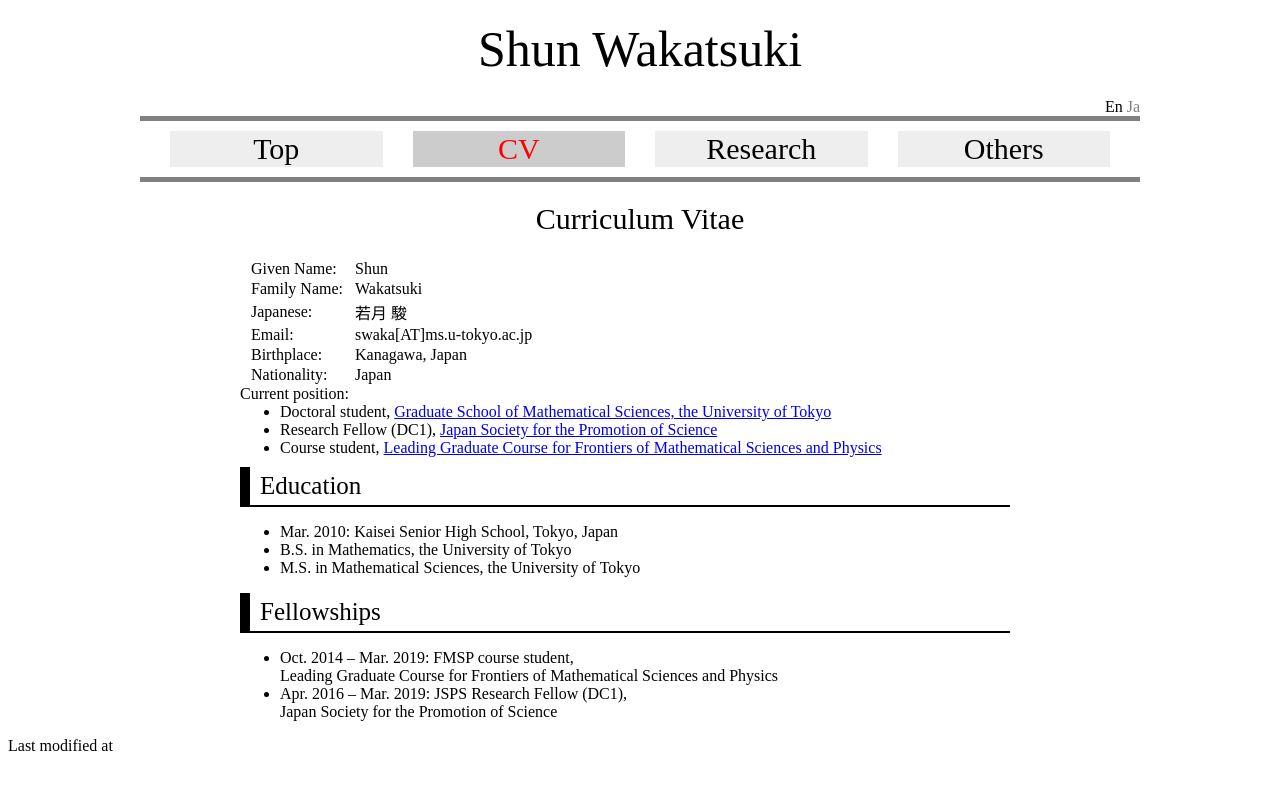
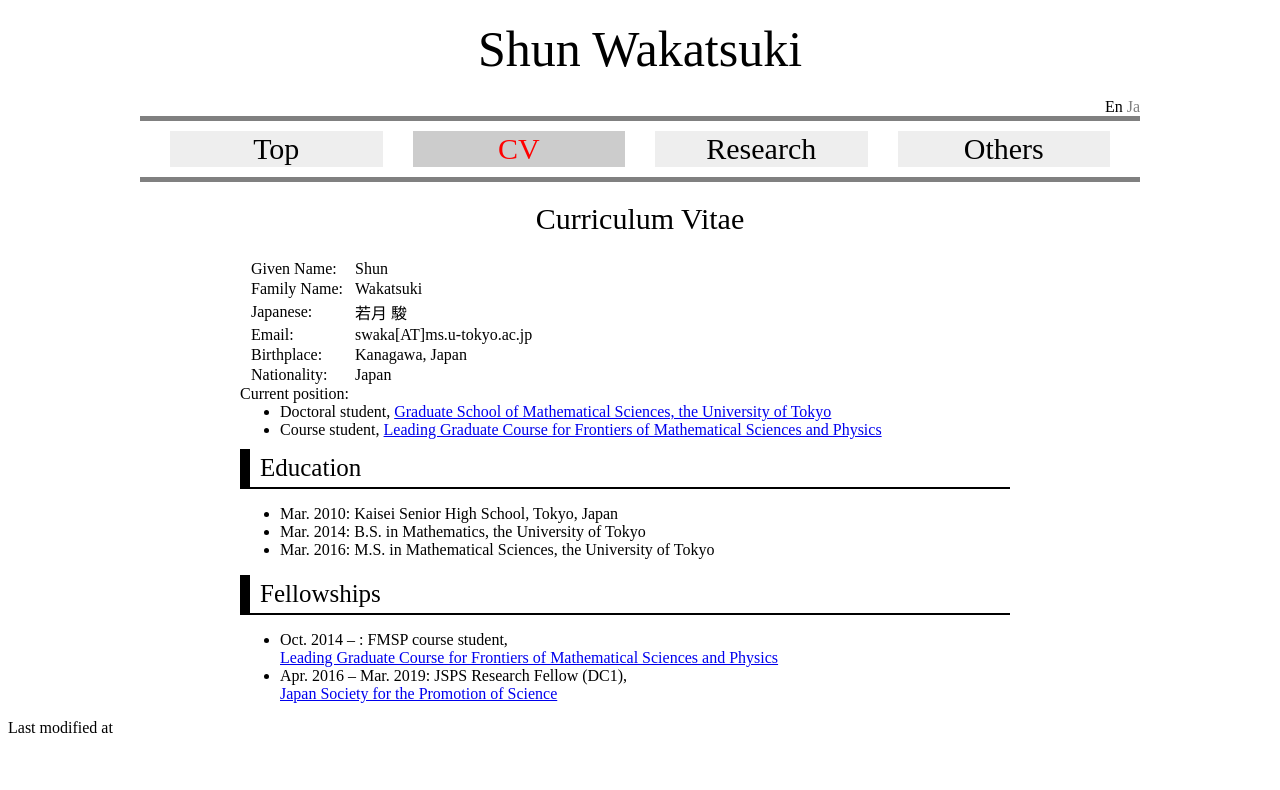
Before and after one commit to shwaka/homepage, a Jekyll site: the page built from jekyll/cv-en.md, in a window 1280 px wide. Shown: the top 790 px of the page. Built offline with Jekyll 4.4.1, drawn with Linux system fonts in a browser that asks for light colours.

Commit message:
update cv

```diff
--- a/jekyll/cv-en.md
+++ b/jekyll/cv-en.md
@@ -18,19 +18,17 @@ ref: cv
 ### Current position:
 - Doctoral student,
   [Graduate School of Mathematical Sciences, the University of Tokyo](http://www.ms.u-tokyo.ac.jp/index.html){:target="_blank"}
-- Research Fellow (DC1),
-  [Japan Society for the Promotion of Science](https://www.jsps.go.jp/english/index.html){:target="_blank"}
 - Course student,
   [Leading Graduate Course for Frontiers of Mathematical Sciences and Physics](http://fmsp.ms.u-tokyo.ac.jp/index_e.html){:target="_blank"}
 {:#current-position}
 
 ## Education
 - Mar. 2010: Kaisei Senior High School, Tokyo, Japan
--  B.S. in Mathematics, the University of Tokyo
--  M.S. in Mathematical Sciences, the University of Tokyo
+- Mar. 2014: B.S. in Mathematics, the University of Tokyo
+- Mar. 2016: M.S. in Mathematical Sciences, the University of Tokyo
 
 ## Fellowships
--  Oct. 2014 – Mar. 2019: FMSP course student,<br>
-   Leading Graduate Course for Frontiers of Mathematical Sciences and Physics
+-  Oct. 2014 – : FMSP course student,<br>
+   [Leading Graduate Course for Frontiers of Mathematical Sciences and Physics](http://fmsp.ms.u-tokyo.ac.jp/index_e.html){:target="_blank"}
 -  Apr. 2016 – Mar. 2019: JSPS Research Fellow (DC1),<br>
-   Japan Society for the Promotion of Science
+   [Japan Society for the Promotion of Science](https://www.jsps.go.jp/english/index.html){:target="_blank"}
```
Also changed, not shown: jekyll/cv-ja.md (+5 -7 lines).
